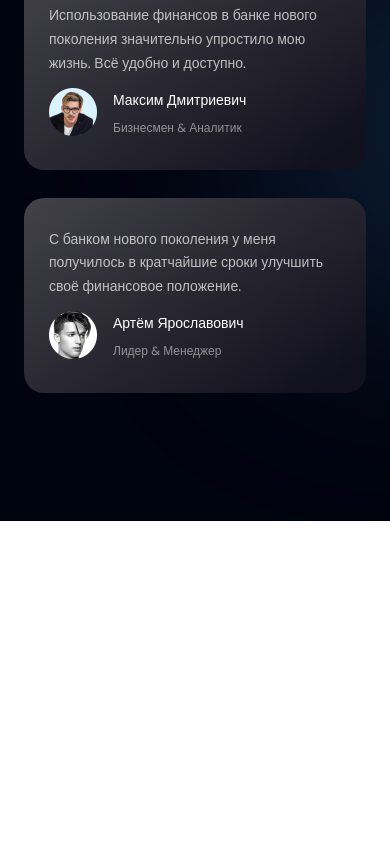
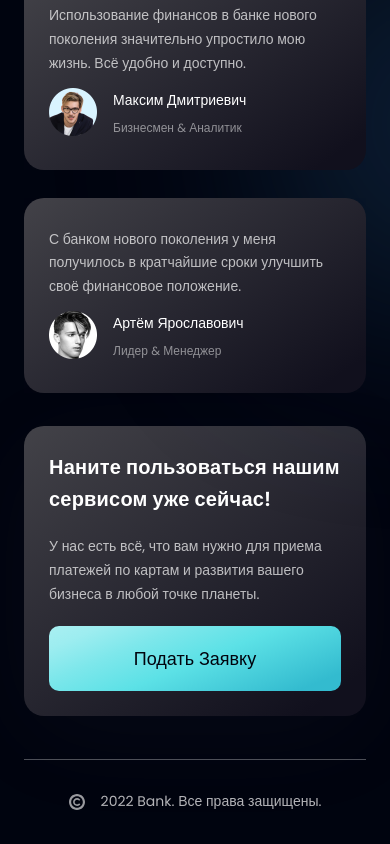
Before and after one commit to kostin-s/bank_landing, a React (Vite) app: page / in a window 390 px wide. Shown: the part 3919-4763 px from the top of the page. Before the commit the page ends 4440 px from the top, so only its background shows below. Built offline with nearby package versions, Linux system fonts and the light colour scheme.

Commit message:
добавил footer и banner

```diff
--- a/src/App.tsx
+++ b/src/App.tsx
@@ -1,7 +1,9 @@
+import Banner from '@/components/sections/Banner/Banner';
 import Billing from '@/components/sections/Billing/Billing';
 import Business from '@/components/sections/Business/Business';
 import CardDetail from '@/components/sections/CardDetail/CardDetail';
 import Feedback from '@/components/sections/Feedback/Feedback';
+import Footer from '@/components/sections/Footer/Footer';
 import Introduction from '@/components/sections/Introduction/Introduction';
 import Statistics from '@/components/sections/Statistics/Statistics';
 import Testimonials from '@/components/sections/Testimonials/Testimonials';
@@ -23,6 +25,8 @@ const App = () => {
         <CardDetail />
         <Testimonials />
         <Feedback />
+        <Banner />
+        <Footer />
       </div>
     </div>
   );
--- /dev/null
+++ b/src/components/sections/Banner/Banner.module.scss
@@ -0,0 +1,32 @@
+.banner {
+  @apply flex justify-center sd:justify-between
+    flex-col sd:flex-row
+    ss:px-[60px] px-[25px] py-[25px]
+    sd:px-[100px] sd:py-[72px]
+    rounded-[20px]
+    mb-[43px];
+
+  box-shadow: 0px 20px 100px -10px rgba(66, 71, 91, 0.1);
+  background: linear-gradient(
+    144.39deg,
+    #ffffff -278.56%,
+    #6d6d6d -78.47%,
+    #11101d 91.61%
+  );
+
+  .content {
+    @apply flex-1 flex flex-col;
+
+    .title {
+      @apply lg:text-[48px] ss:text-[30px] text-[20px];
+    }
+
+    .description {
+      @apply max-w-[470px] mt-5;
+    }
+  }
+
+  .button {
+    @apply flex items-center sd:ml-10 ml-0 sd:mt-0 ss:mt-10 mt-5;
+  }
+}
--- /dev/null
+++ b/src/components/sections/Banner/Banner.tsx
@@ -0,0 +1,27 @@
+import { FC } from 'react';
+
+import Button from '@/components/ui/Button/Button';
+import Description from '@/components/ui/Description/Description';
+import Title from '@/components/ui/Title/Title';
+
+import styles from './Banner.module.scss';
+import { bannerData } from './banner.data';
+
+const Banner: FC = () => {
+  const { title, description, button } = bannerData;
+
+  return (
+    <section className={styles.banner}>
+      <div className={styles.content}>
+        <Title style={styles.title}>{title}</Title>
+        <Description style={styles.description}>{description}</Description>
+      </div>
+
+      <div className={styles.button}>
+        <Button>{button}</Button>
+      </div>
+    </section>
+  );
+};
+
+export default Banner;
--- /dev/null
+++ b/src/components/sections/Banner/banner.data.ts
@@ -0,0 +1,8 @@
+import { IBanner } from './banner.interface';
+
+export const bannerData: IBanner = {
+  title: 'Наните пользоваться нашим сервисом уже сейчас!',
+  description:
+    'У нас есть всё, что вам нужно для приема платежей по картам и развития вашего бизнеса в любой точке планеты.',
+  button: 'Подать заявку',
+};
--- /dev/null
+++ b/src/components/sections/Banner/banner.interface.ts
@@ -0,0 +1,5 @@
+export interface IBanner {
+  title: string;
+  description: string;
+  button: string;
+}
--- a/src/components/sections/Feedback/Feedback.module.scss
+++ b/src/components/sections/Feedback/Feedback.module.scss
@@ -1,7 +1,9 @@
 .feedback {
-  @apply relative flex justify-center flex-col sm:flex-row mb-[100px];
+  @apply relative flex justify-center flex-col sm:flex-row
+    sm:mb-[40px] mb-[5px];
 
   .gradient_blue {
-    @apply absolute z-[0] w-[60%] h-[60%] -right-[50%] rounded-full blue__gradient bottom-40;
+    @apply absolute z-[0] w-[60%] h-[60%] -right-[50%]
+      rounded-full blue__gradient bottom-40;
   }
 }
--- /dev/null
+++ b/src/components/sections/Footer/Footer.module.scss
@@ -0,0 +1,13 @@
+.footer {
+  @apply w-full flex-center
+    border-t border-solid border-white border-opacity-30
+    py-[30px] px-4;
+
+  .content {
+    @apply flex flex-center;
+
+    > img {
+      @apply w-[16px] h-[16px] mr-4;
+    }
+  }
+}
--- /dev/null
+++ b/src/components/sections/Footer/Footer.tsx
@@ -0,0 +1,22 @@
+import { FC } from 'react';
+
+import Description from '@/components/ui/Description/Description';
+
+import { copyright } from '@/shared/images';
+
+import styles from './Footer.module.scss';
+
+const Footer: FC = () => {
+  return (
+    <footer className={styles.footer}>
+      <div className={styles.content}>
+        <img src={copyright} alt='copyright' />
+        <Description style={styles.descr}>
+          2022 Bank. Все права защищены.
+        </Description>
+      </div>
+    </footer>
+  );
+};
+
+export default Footer;
--- a/src/shared/images.ts
+++ b/src/shared/images.ts
@@ -4,6 +4,7 @@ import billing from '@/assets/billing.png';
 import cardDetail from '@/assets/cardDetail.png';
 import cards from '@/assets/cards.png';
 import close from '@/assets/close.svg';
+import copyright from '@/assets/copyright.svg';
 import discount from '@/assets/discount.svg';
 import googlePlayIcon from '@/assets/googlePlay.svg';
 import logo from '@/assets/logo.svg';
@@ -34,4 +35,5 @@ export {
   people1,
   people2,
   people3,
+  copyright,
 };
```
Also changed, not shown: src/assets/copyright.svg (added).
